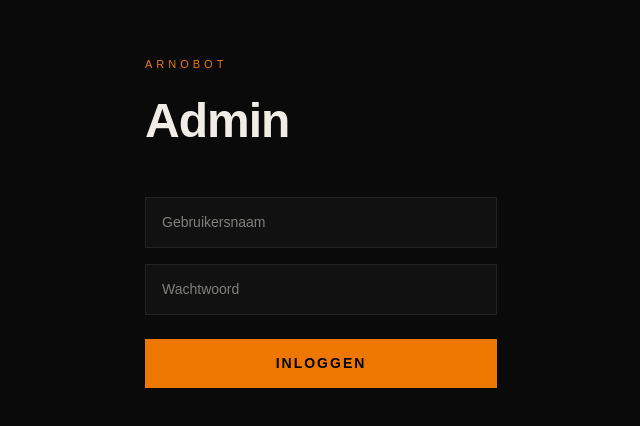
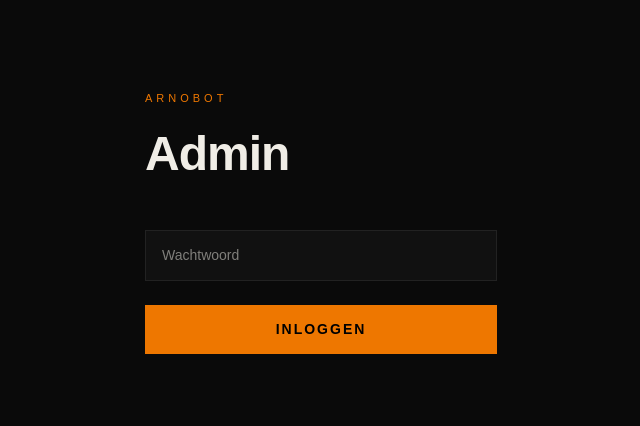
Before and after one commit to arnoceo-ops/arno-blog, a Next.js app: page /spar/admin/login in a window 1280 px wide. Shown: the part 178-604 px from the top of the page, without its empty margins (319-959 px from the left). Built offline with nearby package versions, Linux system fonts and the light colour scheme.

Commit message:
fix: admin login gebruikt ARNOBOT_ADMIN_KEY in plaats van USER/PASS

```diff
--- a/app/api/arnobot-admin-login/route.ts
+++ b/app/api/arnobot-admin-login/route.ts
@@ -1,18 +1,14 @@
 import { NextRequest, NextResponse } from 'next/server'
 
 export async function POST(req: NextRequest) {
-  const { username, password } = await req.json()
+  const { password } = await req.json()
 
-  if (
-    username !== process.env.ARNOBOT_ADMIN_USER ||
-    password !== process.env.ARNOBOT_ADMIN_PASS
-  ) {
+  if (password !== process.env.ARNOBOT_ADMIN_KEY) {
     return NextResponse.json({ error: 'Unauthorized' }, { status: 401 })
   }
 
-  const token = `${process.env.ARNOBOT_ADMIN_USER}:${process.env.ARNOBOT_ADMIN_PASS}`
   const res = NextResponse.json({ ok: true })
-  res.cookies.set('arnobot_admin', token, {
+  res.cookies.set('arnobot_admin', process.env.ARNOBOT_ADMIN_KEY!, {
     httpOnly: true,
     sameSite: 'lax',
     maxAge: 60 * 60 * 24 * 7,
--- a/app/spar/admin/login/page.tsx
+++ b/app/spar/admin/login/page.tsx
@@ -5,7 +5,6 @@ import { useRouter } from 'next/navigation'
 
 export default function AdminLoginPage() {
   const router = useRouter()
-  const [username, setUsername] = useState('')
   const [password, setPassword] = useState('')
   const [error, setError] = useState('')
   const [loading, setLoading] = useState(false)
@@ -17,7 +16,7 @@ export default function AdminLoginPage() {
     const res = await fetch('/api/arnobot-admin-login', {
       method: 'POST',
       headers: { 'Content-Type': 'application/json' },
-      body: JSON.stringify({ username, password }),
+      body: JSON.stringify({ password }),
     })
     if (res.ok) {
       router.push('/spar/admin')
@@ -33,14 +32,6 @@ export default function AdminLoginPage() {
         <p style={{ color: '#EE7700', fontSize: '11px', letterSpacing: '4px', marginBottom: '12px' }}>ARNOBOT</p>
         <h1 style={{ color: '#f0ede6', fontSize: '48px', fontWeight: 700, margin: '0 0 40px 0', letterSpacing: '-1px' }}>Admin</h1>
         <form onSubmit={handleSubmit} style={{ display: 'flex', flexDirection: 'column', gap: '16px' }}>
-          <input
-            type="text"
-            placeholder="Gebruikersnaam"
-            value={username}
-            onChange={e => setUsername(e.target.value)}
-            required
-            style={{ background: '#111', border: '1px solid #222', color: '#f0ede6', padding: '14px 16px', fontSize: '14px', outline: 'none' }}
-          />
           <input
             type="password"
             placeholder="Wachtwoord"
--- a/app/spar/admin/page.tsx
+++ b/app/spar/admin/page.tsx
@@ -19,8 +19,7 @@ export default async function ArnoBotAdminPage({
 }) {
   const cookieStore = await cookies()
   const token = cookieStore.get('arnobot_admin')?.value
-  const expected = `${process.env.ARNOBOT_ADMIN_USER}:${process.env.ARNOBOT_ADMIN_PASS}`
-  if (!token || token !== expected) redirect('/spar/admin/login')
+  if (!token || token !== process.env.ARNOBOT_ADMIN_KEY) redirect('/spar/admin/login')
 
   const params = await searchParams
   const today = new Date().toISOString().slice(0, 10)
```
